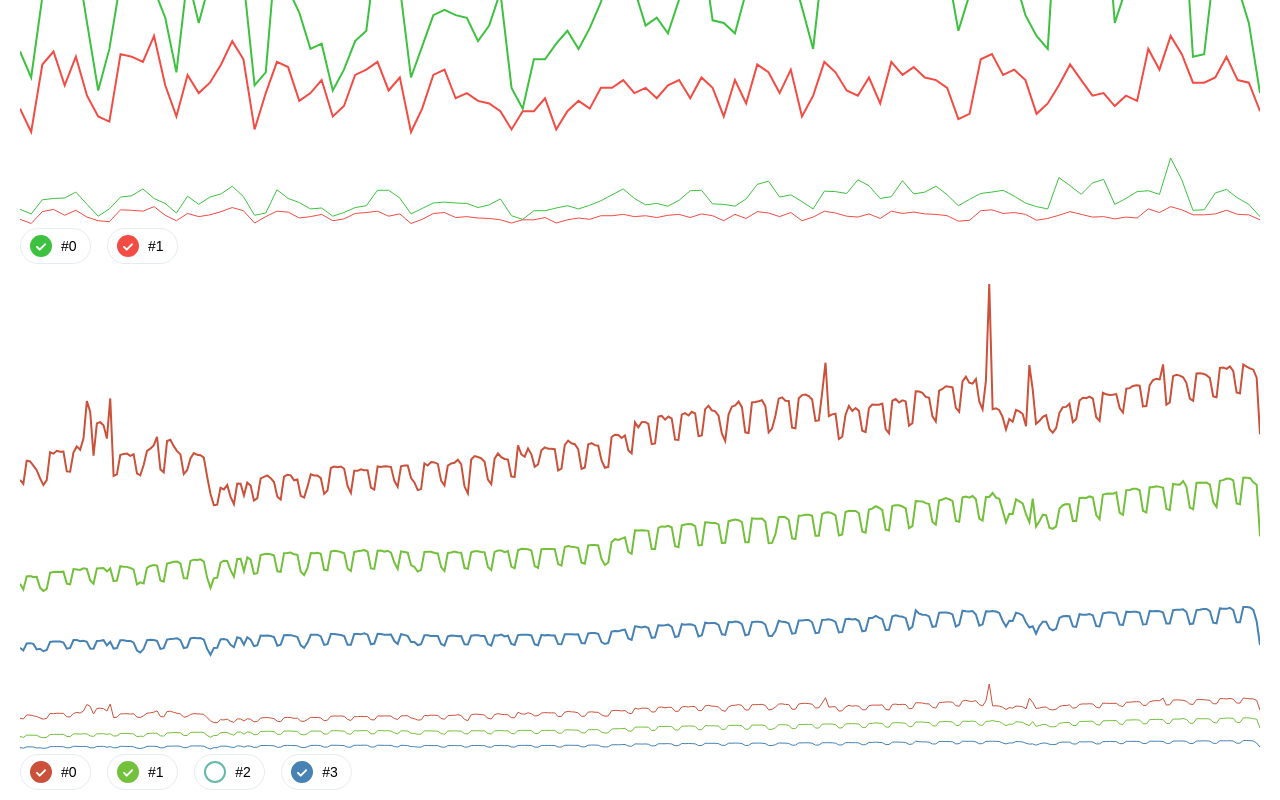
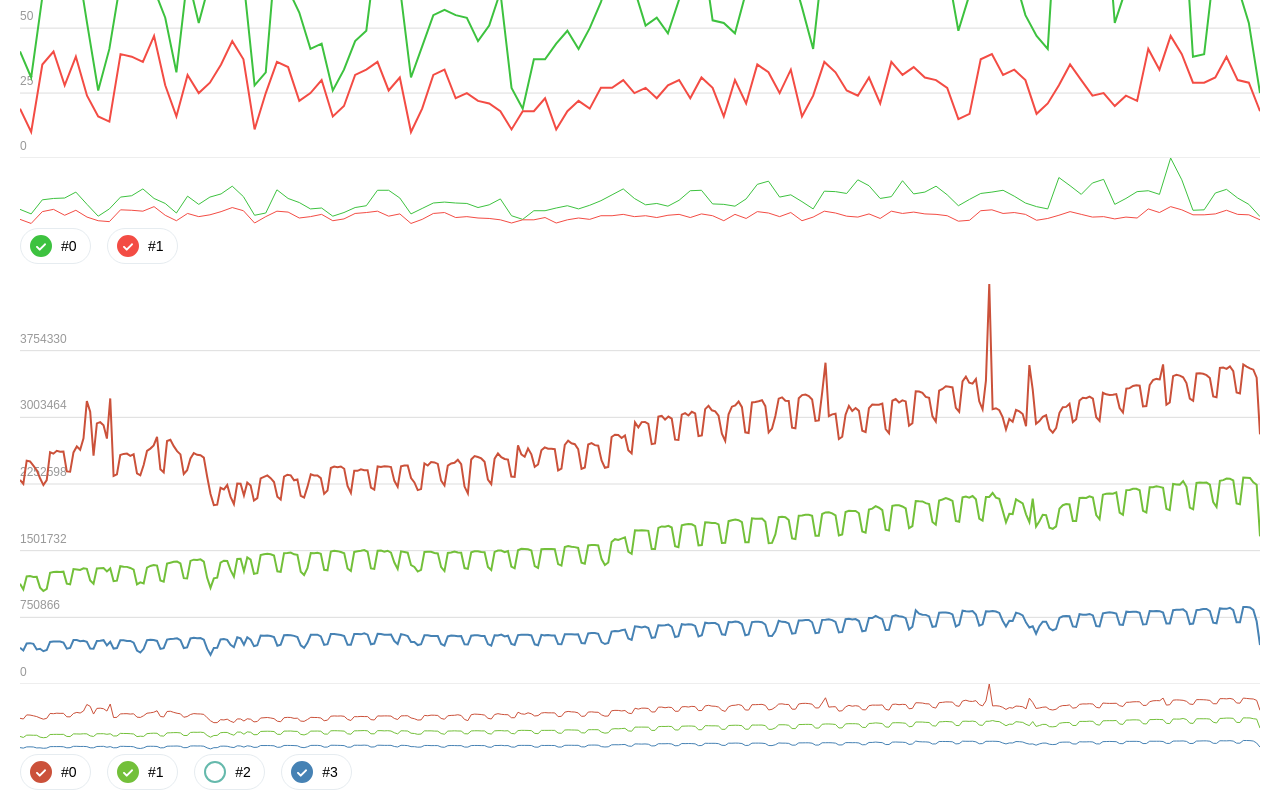
Before and after one commit to slaylines/telegram_contest_2019, a website built with Parcel: page src/index.pug in a window 1280 px wide. Both pictures are taken after a click on the element "#2". Shown: the part 1830-2630 px from the top of the page. Built offline with nearby package versions, Linux system fonts and the light colour scheme.

Commit message:
Create y axis and add it to plot

```diff
--- a/src/scripts/chart.js
+++ b/src/scripts/chart.js
@@ -1,16 +1,9 @@
 import Plot from './plot';
+import YAxis from './yaxis';
 import Timeline from './timeline';
 import Filter from './filter';
 import { ChartType } from './constants';
-import {
-  createElement,
-  createSvgElement,
-  pairsToObject,
-  objectFilter,
-  objectMap,
-  min,
-  max,
-} from './utils';
+import { createElement, pairsToObject, objectFilter, objectMap } from './utils';
 
 const xKeyFromTypes = types =>
   Object.keys(objectFilter(types, (key, type) => type === ChartType.x))[0];
@@ -58,6 +51,11 @@ class Chart {
       graphs: this.graphs,
     });
 
+    this.yaxis = new YAxis({
+      x: this.x,
+      graphs: this.graphs,
+    });
+
     this.timeline = new Timeline({
       x: this.x,
       graphs: this.graphs,
@@ -69,6 +67,7 @@ class Chart {
     });
 
     this.plot.appendTo(this.$plot);
+    this.yaxis.appendTo(this.$plot);
     this.timeline.appendTo(this.$timeline);
     this.filter.appendTo(this.$filter);
   }
@@ -77,6 +76,7 @@ class Chart {
     this.graphs[key].visible = visible;
 
     this.plot.update();
+    this.yaxis.update();
     this.timeline.update();
   }
 }
--- a/src/scripts/utils.js
+++ b/src/scripts/utils.js
@@ -29,8 +29,10 @@ export const createElement = (tag, { classes, style, ...options }) => {
   return element;
 };
 
-export const createSvgElement = (tag, options = {}) => {
+export const createSvgElement = (tag, { classes = '', ...options }) => {
   const element = document.createElementNS('http://www.w3.org/2000/svg', tag);
+
+  element.setAttribute('class', classes);
 
   objectForEach(options || {}, (key, value) =>
     element.setAttribute(key, value)
--- /dev/null
+++ b/src/scripts/yaxis.js
@@ -0,0 +1,89 @@
+import Plotter from './plotter';
+import { animateViewBox } from './animation';
+import { createSvgElement } from './utils';
+
+const numberOfLabels = 6;
+const textMargin = 8;
+
+class YAxis {
+  constructor({ x, graphs }) {
+    this.x = x;
+    this.graphs = graphs;
+  }
+
+  appendTo($container) {
+    this.$container = $container;
+    this.plotter = new Plotter(this);
+    this.render();
+  }
+
+  render() {
+    this.$element = createSvgElement('svg', {
+      width: this.plotter.width,
+      height: this.plotter.height,
+      viewBox: this.plotter.viewBoxFromScreen(),
+      preserveAspectRatio: 'none',
+      classes: 'yaxis',
+    });
+
+    const yRange = this.plotter.domain.y;
+    const delta = yRange[1] - yRange[0];
+
+    // TODO: зафиксировать шаги тиков
+    // TODO: не скейлить лейблы — div?
+    // TODO: пересчитывать текущие тики
+    // TODO: анимировать тики
+
+    const step = Math.floor(delta / numberOfLabels);
+    const linesCount = Math.floor(delta / step);
+
+    this.$texts = createSvgElement('g', {});
+
+    [...Array(linesCount).keys()].forEach(index => {
+      const value = yRange[0] + index * step;
+      const y = this.plotter.toScreenY(value);
+
+      const line = createSvgElement('line', {
+        x1: 0,
+        x2: this.plotter.width,
+        y1: y,
+        y2: y,
+        'vector-effect': 'non-scaling-stroke',
+      });
+
+      const text = createSvgElement('text', {
+        x: 0,
+        y: y - textMargin,
+      });
+
+      const textNode = document.createTextNode(value);
+
+      text.appendChild(textNode);
+      this.$texts.appendChild(text);
+      this.$element.appendChild(line);
+    });
+
+    this.$element.appendChild(this.$texts);
+    this.$container.appendChild(this.$element);
+  }
+
+  update() {
+    const viewBox = this.$element
+      .getAttribute('viewBox')
+      .split(' ')
+      .map(v => +v);
+    const newViewBox = this.plotter
+      .viewBoxFromRange(this.x[0], this.x[this.x.length - 1])
+      .split(' ')
+      .map(v => +v);
+
+    animateViewBox({
+      $svg: this.$element,
+      from: viewBox,
+      to: newViewBox,
+      duration: 400,
+    });
+  }
+}
+
+export default YAxis;
--- a/src/styles/main.scss
+++ b/src/styles/main.scss
@@ -58,6 +58,22 @@ figure {
   }
 }
 
+.yaxis {
+  position: absolute;
+  top: 0;
+  left: 0;
+  z-index: -1;
+
+  text {
+    font-weight: lighter;
+    fill: #999;
+  }
+
+  line {
+    stroke: #ddd;
+  }
+}
+
 .filter {
   display: flex;
   flex-wrap: wrap;
```
